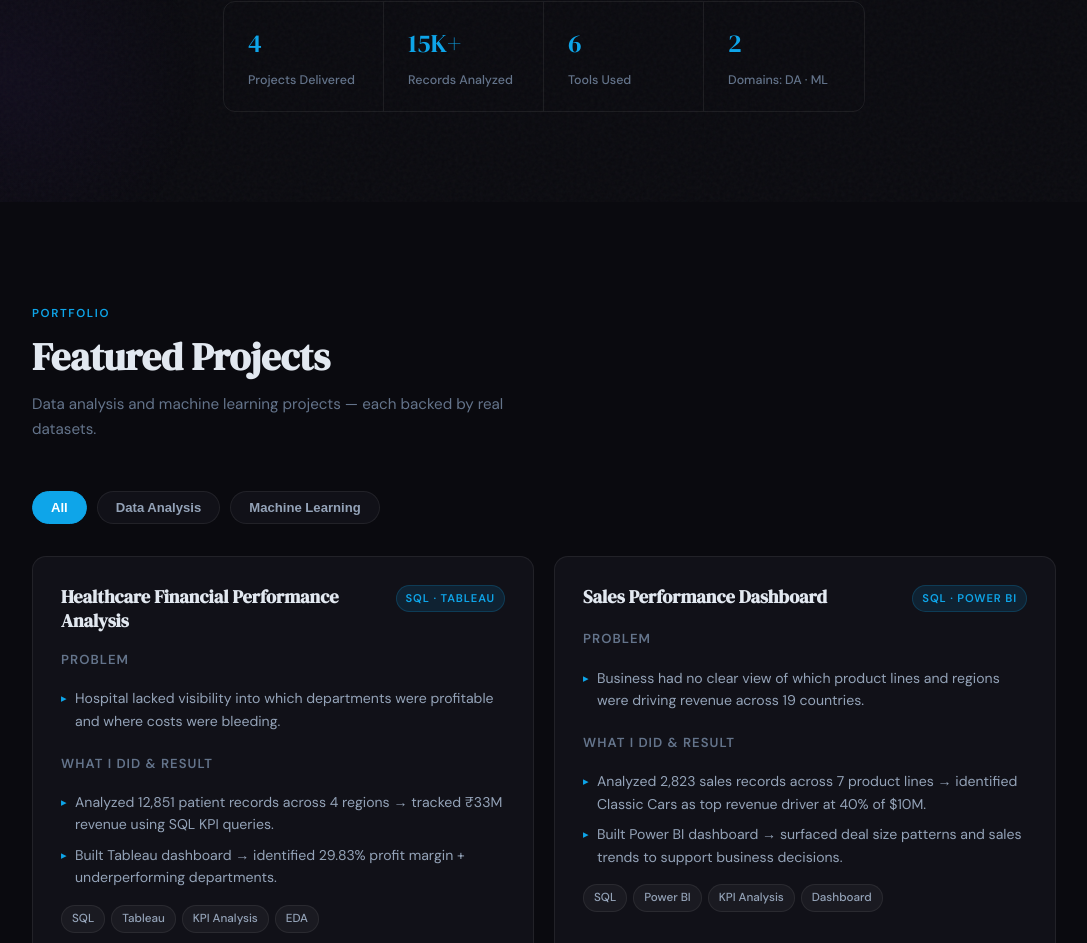
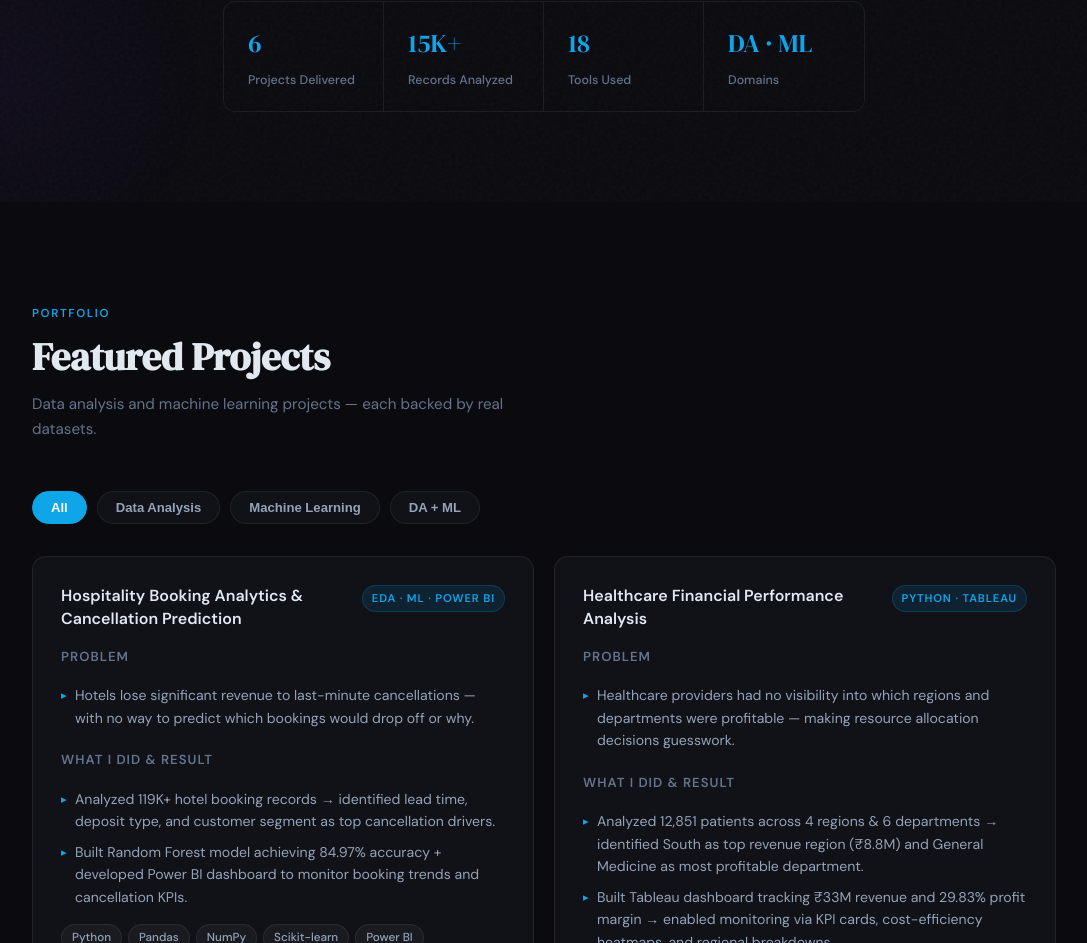
Before and after one commit to AyushiDhimmar/portfolio, a plain HTML site: page index.html in a window 1280 px wide. Shown: the part 598-1541 px from the top of the page, without its empty margins (96-1183 px from the left). Drawn offline with Linux system fonts and the light colour scheme.

Commit message:
update healthcare project content

```diff
--- a/index.html
+++ b/index.html
@@ -14,7 +14,7 @@
     <!-- ── Navbar ── -->
     <nav class="navbar">
         <div class="container">
-            <a href="#home" class="nav-logo">Ayushi<span>.</span></a>
+            <a href="#home" class="nav-logo">Ayushi Dhimmar</a>
             <ul class="nav-links">
                 <li><a href="#home">Home</a></li>
                 <li><a href="#projects">Projects</a></li>
@@ -58,24 +58,7 @@
                         Download Resume
                     </a>
                 </div>
-                <div class="proof-strip">
-                    <div class="proof-item">
-                        <div class="proof-number">4</div>
-                        <div class="proof-label">Projects Delivered</div>
-                    </div>
-                    <div class="proof-item">
-                        <div class="proof-number">15K+</div>
-                        <div class="proof-label">Records Analyzed</div>
-                    </div>
-                    <div class="proof-item">
-                        <div class="proof-number">6</div>
-                        <div class="proof-label">Tools Used</div>
-                    </div>
-                    <div class="proof-item">
-                        <div class="proof-number">2</div>
-                        <div class="proof-label">Domains: DA · ML</div>
-                    </div>
-                </div>
+                <div class="proof-strip" id="proof-strip"></div>
             </div>
         </div>
     </section>
@@ -93,6 +76,7 @@
                 <button class="filter-btn active" data-filter="all">All</button>
                 <button class="filter-btn" data-filter="DA">Data Analysis</button>
                 <button class="filter-btn" data-filter="ML">Machine Learning</button>
+                <button class="filter-btn" data-filter="DA+ML">DA + ML</button>
             </div>
 
             <div class="projects-grid" id="projects-grid"></div>
@@ -301,8 +285,11 @@
             <p class="card-problem" style="margin-top:4px;">What I did & Result</p>
             <div class="card-row">${didHTML}</div>
             <div class="card-tools">${toolsHTML}</div>
-            <a href="${p.github}" target="_blank" rel="noopener noreferrer" class="card-btn">${GITHUB_SVG} View Code</a>
-          </article>`;
+            <div class="card-actions">
+  <a href="${p.github}" target="_blank" rel="noopener noreferrer" class="card-btn">${GITHUB_SVG} View Code</a>
+  ${p.demo ? `<a href="${p.demo}" target="_blank" rel="noopener noreferrer" class="card-btn" style="border-color:rgba(34,197,94,0.3);color:#22c55e;background:rgba(34,197,94,0.08);">🚀 Live Demo</a>` : ''}
+</div>
+        </article>`;
             });
 
             document.querySelectorAll('.project-card.fade-in').forEach(el => observer.observe(el));
@@ -341,8 +328,29 @@
 
         document.querySelectorAll('.fade-in').forEach(el => observer.observe(el));
 
+        function renderProofStrip() {
+            const total = projects.length;
+            const uniqueTools = new Set(projects.flatMap(p => p.tools)).size;
+            const hasDA = projects.some(p => p.category === 'DA');
+            const hasML = projects.some(p => p.category === 'ML');
+            const domains = [hasDA ? 'DA' : '', hasML ? 'ML' : ''].filter(Boolean).join(' · ');
+
+            document.getElementById('proof-strip').innerHTML = `
+        <div class="proof-item"><div class="proof-number">${total}</div><div class="proof-label">Projects Delivered</div></div>
+        <div class="proof-item"><div class="proof-number">15K+</div><div class="proof-label">Records Analyzed</div></div>
+        <div class="proof-item"><div class="proof-number">${uniqueTools}</div><div class="proof-label">Tools Used</div></div>
+        <div class="proof-item"><div class="proof-number">${domains}</div><div class="proof-label">Domains</div></div>
+      `;
+        }
+
         renderProjects('all');
         renderProficiency();
+        renderProofStrip();
+    </script>
+
+    renderProjects('all');
+    renderProficiency();
+    renderProofStrip();
     </script>
 
 </body>
--- a/projects.js
+++ b/projects.js
@@ -6,16 +6,46 @@
 
 const projects = [
   {
+    title: "Hospitality Booking Analytics & Cancellation Prediction",
+    category: "DA+ML",
+    type: "EDA · ML · Power BI",
+    problem:
+      "Hotels lose significant revenue to last-minute cancellations — with no way to predict which bookings would drop off or why.",
+    did: [
+      "Analyzed 119K+ hotel booking records → identified lead time, deposit type, and customer segment as top cancellation drivers.",
+      "Built Random Forest model achieving 84.97% accuracy + developed Power BI dashboard to monitor booking trends and cancellation KPIs.",
+    ],
+    tools: [
+      "Python",
+      "Pandas",
+      "NumPy",
+      "Scikit-learn",
+      "Power BI",
+      "Matplotlib",
+      "Seaborn",
+    ],
+    github:
+      "https://github.com/AyushiDhimmar/infotact-Project_2_Hospitality_Analytics",
+  },
+  {
     title: "Healthcare Financial Performance Analysis",
     category: "DA",
-    type: "SQL · Tableau",
+    type: "Python · Tableau",
     problem:
-      "Hospital lacked visibility into which departments were profitable and where costs were bleeding.",
+      "Healthcare providers had no visibility into which regions and departments were profitable — making resource allocation decisions guesswork.",
     did: [
-      "Analyzed 12,851 patient records across 4 regions → tracked ₹33M revenue using SQL KPI queries.",
-      "Built Tableau dashboard → identified 29.83% profit margin + underperforming departments.",
+      "Analyzed 12,851 patients across 4 regions & 6 departments → identified South as top revenue region (₹8.8M) and General Medicine as most profitable department.",
+      "Built Tableau dashboard tracking ₹33M revenue and 29.83% profit margin → enabled monitoring via KPI cards, cost-efficiency heatmaps, and regional breakdowns.",
     ],
-    tools: ["SQL", "Tableau", "KPI Analysis", "EDA"],
+    tools: [
+      "Python",
+      "Pandas",
+      "NumPy",
+      "Matplotlib",
+      "Seaborn",
+      "Excel",
+      "Tableau",
+    ],
     github: "https://github.com/AyushiDhimmar/healthcare-financial-dashboard",
   },
   {
@@ -30,6 +60,20 @@ const projects = [
     ],
     tools: ["SQL", "Power BI", "KPI Analysis", "Dashboard"],
     github: "https://github.com/AyushiDhimmar/sales-performance-dashboard",
+  },
+  {
+    title: "Employee Attrition Prediction",
+    category: "ML",
+    type: "Classification · Streamlit",
+    problem:
+      "Companies lose thousands per employee who quits — HR teams had no way to identify who was at risk before it was too late.",
+    did: [
+      "Built and compared Logistic Regression and Decision Tree models → Decision Tree achieved 93.38% accuracy after feature evaluation.",
+      "Deployed an interactive Streamlit app → provides real-time attrition predictions with key risk and retention factors.",
+    ],
+    tools: ["Python", "Scikit-learn", "Streamlit", "Pandas", "NumPy", "Joblib"],
+    github: "https://github.com/AyushiDhimmar/HR-Employee-Attrition-Prediction",
+    demo: "https://hr-employee-attrition-prediction-9g7qdbpqmqvdykky8vhsas.streamlit.app",
   },
   {
     title: "Customer Churn Prediction",
--- a/style.css
+++ b/style.css
@@ -419,9 +419,10 @@ body::before {
 }
 
 .card-title {
-    font-family: 'DM Serif Display', serif;
-    font-size: 1.15rem;
-    line-height: 1.3;
+    font-family: 'DM Sans', sans-serif;
+    font-size: 1rem;
+    font-weight: 600;
+    line-height: 1.4;
 }
 
 .card-type {
@@ -489,6 +490,13 @@ body::before {
     border: 1px solid var(--border);
     padding: 3px 10px;
     border-radius: 100px;
+}
+
+.card-actions {
+    display: flex;
+    flex-wrap: wrap;
+    gap: 8px;
+    margin-top: auto;
 }
 
 .card-btn {
```
